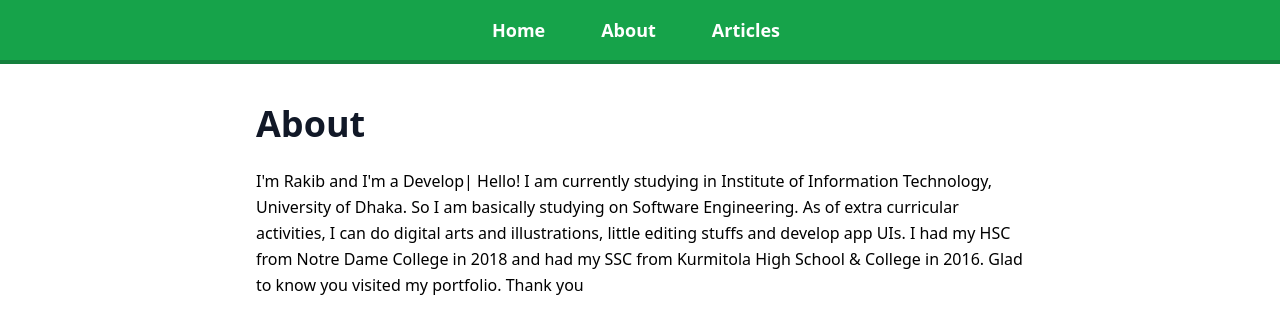
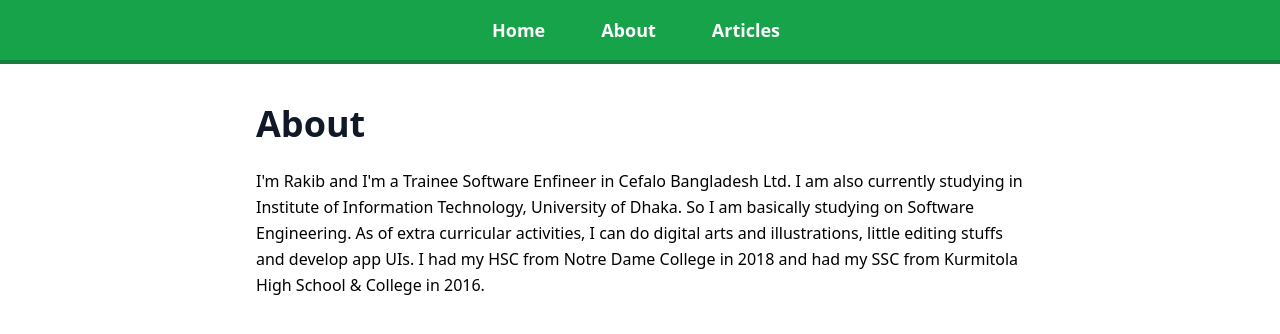
Before and after one commit to rakib3004/research-blog, a React (Create React App) app in the folder client/: page /about in a window 1280 px wide. Shown: the top 334 px of the page. Built offline with nearby package versions, Linux system fonts and the light colour scheme.

Commit message:
edit about

```diff
--- a/client/src/pages/About.js
+++ b/client/src/pages/About.js
@@ -7,13 +7,13 @@ const About = () => {
         About
       </h1>
       <p className="mx-auto leading-relaxed text-base mb-4">
-        I'm Rakib and I'm a Develop| Hello! I am currently studying in Institute
+        I'm Rakib and I'm a Trainee Software Enfineer in Cefalo Bangladesh Ltd.
+        I am also currently studying in Institute
         of Information Technology, University of Dhaka. So I am basically
         studying on Software Engineering. As of extra curricular activities, I
         can do digital arts and illustrations, little editing stuffs and develop
         app UIs. I had my HSC from Notre Dame College in 2018 and had my SSC
-        from Kurmitola High School & College in 2016. Glad to know you visited
-        my portfolio. Thank you
+        from Kurmitola High School & College in 2016.
       </p>
 
     </div>
```
